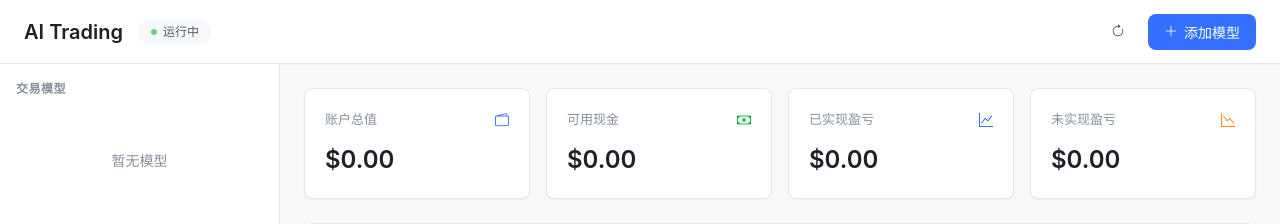
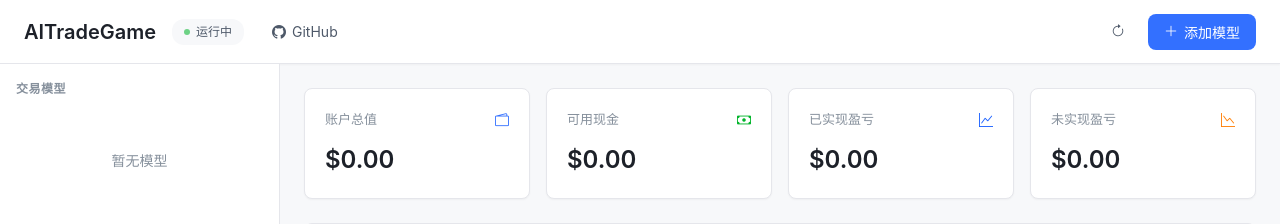
Before and after one commit to mokyiichek/AITradeGame, a Flask app: page / in a window 1280 px wide. Shown: the top 224 px of the page. Run offline with Flask 3, Linux system fonts and the light colour scheme; data that the repository does not hold is empty.

Commit message:
Update: Rename project to AITradeGame, add packaging support, enhance README with bilingual support

```diff
--- a/app.py
+++ b/app.py
@@ -12,7 +12,7 @@ from database import Database
 app = Flask(__name__)
 CORS(app)
 
-db = Database('trading_bot.db')
+db = Database('AITradeGame.db')
 market_fetcher = MarketDataFetcher()
 trading_engines = {}
 auto_trading = True
@@ -238,11 +238,18 @@ def init_trading_engines():
         print(f"[ERROR] Init engines failed: {e}\n")
 
 if __name__ == '__main__':
+    import webbrowser
+    import os
+
+    print("\n" + "=" * 60)
+    print("AITradeGame - Starting...")
+    print("=" * 60)
+    print("[INFO] Initializing database...")
+
     db.init_db()
 
-    print("\n" + "=" * 60)
-    print("AI Trading Platform")
-    print("=" * 60)
+    print("[INFO] Database initialized")
+    print("[INFO] Initializing trading engines...")
 
     init_trading_engines()
 
@@ -252,8 +259,22 @@ if __name__ == '__main__':
         print("[INFO] Auto-trading enabled")
 
     print("\n" + "=" * 60)
+    print("AITradeGame is running!")
     print("Server: http://localhost:5000")
     print("Press Ctrl+C to stop")
     print("=" * 60 + "\n")
 
+    # 自动打开浏览器
+    def open_browser():
+        time.sleep(1.5)  # 等待服务器启动
+        url = "http://localhost:5000"
+        try:
+            webbrowser.open(url)
+            print(f"[INFO] Browser opened: {url}")
+        except Exception as e:
+            print(f"[WARN] Could not open browser: {e}")
+
+    browser_thread = threading.Thread(target=open_browser, daemon=True)
+    browser_thread.start()
+
     app.run(debug=False, host='0.0.0.0', port=5000, use_reloader=False)
--- a/database.py
+++ b/database.py
@@ -7,7 +7,7 @@ from datetime import datetime
 from typing import List, Dict, Optional
 
 class Database:
-    def __init__(self, db_path: str = 'trading_bot.db'):
+    def __init__(self, db_path: str = 'AITradeGame.db'):
         self.db_path = db_path
 
     def get_connection(self):
--- a/requirements.txt
+++ b/requirements.txt
@@ -2,3 +2,4 @@ Flask==3.0.0
 Flask-CORS==4.0.0
 requests==2.31.0
 openai>=1.0.0
+pyinstaller>=5.13.0
--- a/static/style.css
+++ b/static/style.css
@@ -98,6 +98,28 @@ body {
 .status-text {
     font-size: 12px;
     color: var(--text-2);
+}
+
+.header-link {
+    display: inline-flex;
+    align-items: center;
+    justify-content: center;
+    gap: 6px;
+    padding: 6px 12px;
+    border-radius: 6px;
+    color: var(--text-2);
+    text-decoration: none;
+    transition: all 0.2s;
+    font-size: 14px;
+}
+
+.header-link:hover {
+    background: var(--bg-2);
+    color: var(--primary);
+}
+
+.header-link-text {
+    font-size: 14px;
 }
 
 .header-right {
--- a/templates/index.html
+++ b/templates/index.html
@@ -3,7 +3,7 @@
 <head>
     <meta charset="UTF-8">
     <meta name="viewport" content="width=device-width, initial-scale=1.0">
-    <title>AI Trading Platform</title>
+    <title>AITradeGame</title>
     <link rel="stylesheet" href="https://cdn.jsdelivr.net/npm/bootstrap-icons@1.11.0/font/bootstrap-icons.css">
     <script src="https://cdn.jsdelivr.net/npm/echarts@5.4.3/dist/echarts.min.js"></script>
     <link rel="stylesheet" href="/static/style.css">
@@ -14,11 +14,15 @@
         <header class="app-header">
             <div class="header-content">
                 <div class="header-left">
-                    <h1 class="app-title">AI Trading</h1>
+                    <h1 class="app-title">AITradeGame</h1>
                     <div class="header-status">
                         <span class="status-dot active"></span>
                         <span class="status-text">运行中</span>
                     </div>
+                    <a href="https://github.com/chadyi/AITradeGame" target="_blank" class="header-link" title="访问项目GitHub">
+                        <i class="bi bi-github"></i>
+                        <span class="header-link-text">GitHub</span>
+                    </a>
                 </div>
                 <div class="header-right">
                     <button class="btn-icon" id="refreshBtn">
```
Also changed, not shown: README.md, README_ZH.md (added), 3 other files.
